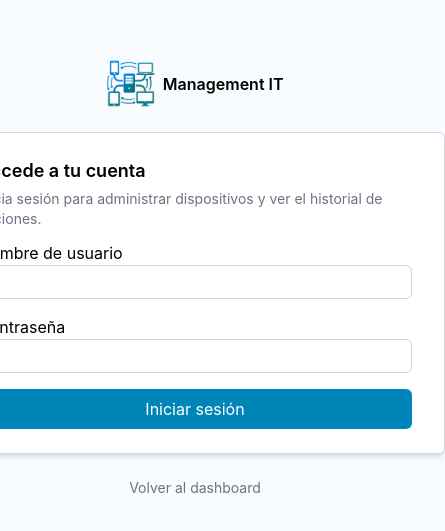
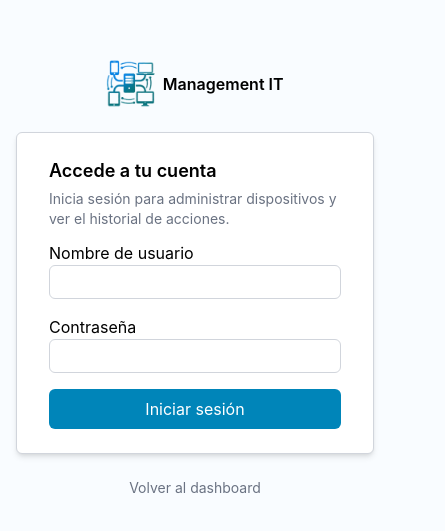
Before and after one commit to ReinaldoBustamante/react-device-manage, a React (Vite) app: page /auth in a window 390 px wide. Shown: the part 143-674 px from the top of the page, 445 px wide, since content can reach past the window. Built offline with nearby package versions, Linux system fonts and the light colour scheme; no server answers.

Commit message:
refactor: add responsive style in auth form

```diff
--- a/src/features/auth/pages/AuthPage.tsx
+++ b/src/features/auth/pages/AuthPage.tsx
@@ -52,7 +52,7 @@ export const AuthPage = () => {
 
     return <div className="flex flex-col gap-6 items-center">
         <Logo />
-        <div className="bg-white border border-gray-300 shadow-md px-8 py-6 rounded-md w-[500px] flex flex-col gap-1">
+        <div className="bg-white border border-gray-300 shadow-md px-8 py-6 rounded-md max-w-[500px] mx-4 flex flex-col gap-1">
             <h1 className="font-semibold text-lg">Accede a tu cuenta</h1>
             <p className="text-gray-500 text-sm">Inicia sesión para administrar dispositivos y ver el historial de acciones.</p>
             <form className="flex flex-col mt-2 gap-4" onSubmit={handleSubmit(onSubmit)}>
```
